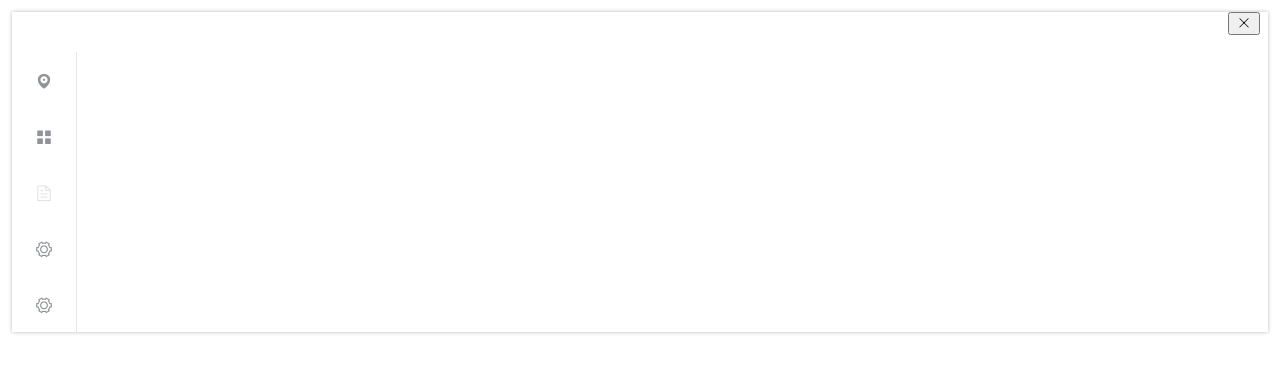
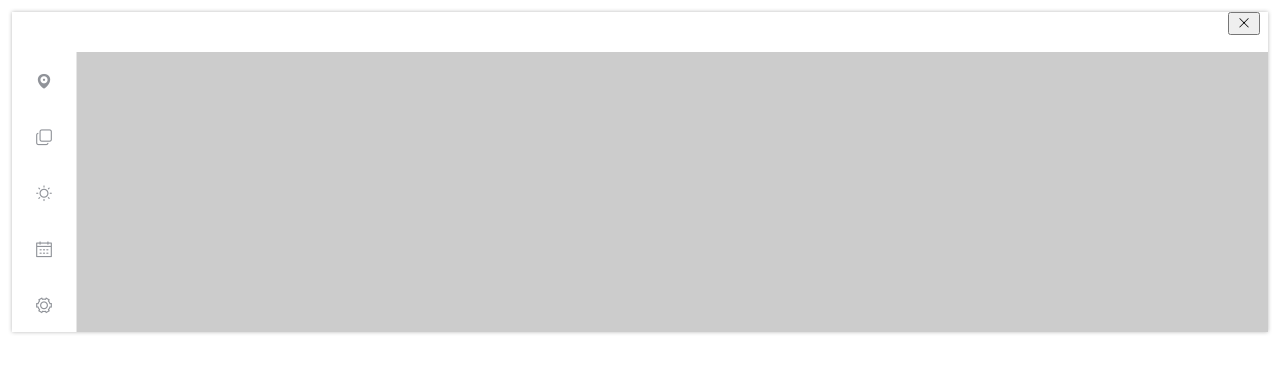
Before and after one commit to onaug6th/i-helper, a Vue app: page /#/ in a window 1280 px wide. Shown: the top 372 px of the page. Built offline with nearby package versions, Linux system fonts and the light colour scheme.

Commit message:
[M] 主面板样式及图标调整

```diff
--- /dev/null
+++ b/src/views/home/index.less
@@ -0,0 +1,16 @@
+.home {
+    border-radius: 3px;
+}
+
+.home-content {
+    display: flex;
+    background-color: #ccc;
+
+    &-sidebar {
+        width: 64px;
+    }
+
+    &-main {
+        flex: 1;
+    }
+}
--- a/src/views/home/index.vue
+++ b/src/views/home/index.vue
@@ -1,5 +1,8 @@
 <template>
+  <div class="home">
     <Header />
+    <div class="home-content">
+      <div class="home-content__sidebar">
         <el-menu
           default-active="1-4-1"
           class="el-menu-vertical-demo"
@@ -21,26 +24,41 @@
             </el-menu-item-group>
           </el-submenu>
           <el-menu-item index="2">
-      <i class="el-icon-menu"></i>
-      <template #title>剪贴板历史</template>
+            <i class="el-icon-copy-document"></i>
+            <template #title>剪贴板</template>
           </el-menu-item>
-    <el-menu-item index="3" disabled>
-      <i class="el-icon-document"></i>
-      <template #title>提醒功能</template>
+          <el-menu-item index="3">
+            <i class="el-icon-sunny"></i>
+            <template #title>提醒</template>
           </el-menu-item>
           <el-menu-item index="4">
-      <i class="el-icon-setting"></i>
+            <i class="el-icon-date"></i>
             <template #title>待办事项</template>
           </el-menu-item>
           <el-menu-item index="5">
             <i class="el-icon-setting"></i>
-      <template #title>文件夹快速复制</template>
+            <template #title>设置</template>
           </el-menu-item>
         </el-menu>
+      </div>
+      <div class="home-content__main">
+        <router-view v-slot="{ Component }">
+          <transition name="main-fade">
+            <div class="transition" :key="routeName">
+              <keep-alive>
+                <component :is="Component" />
+              </keep-alive>
+            </div>
+          </transition>
+        </router-view>
+      </div>
+    </div>
+  </div>
 </template>
 
 <script lang="ts">
 import { defineComponent, ref } from 'vue';
+import { useRoute } from 'vue-router';
 import Header from '@/components/header/index.vue';
 
 export default defineComponent({
@@ -49,9 +67,11 @@ export default defineComponent({
   },
   setup() {
     const isCollapse = ref(true);
+    const routeName = ref(useRoute().name);
 
     return {
       isCollapse,
+      routeName,
       handleOpen(key: string, keyPath: string) {
         console.log(key, keyPath);
       },
@@ -63,4 +83,6 @@ export default defineComponent({
 });
 </script>
 
-<style lang="less" scoped></style>
+<style lang="less" scoped>
+@import './index.less';
+</style>
```
Lines whose indentation alone changed are shown as unchanged.
